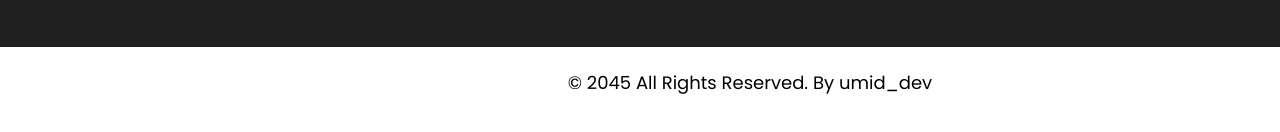
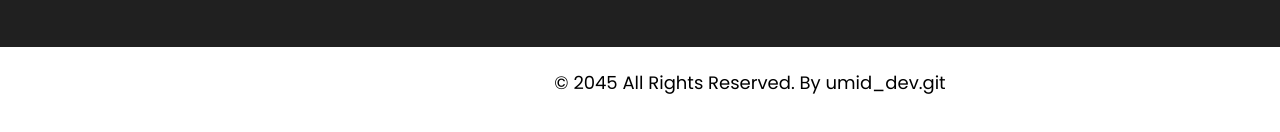
Before and after one commit to umidjon-03032001/Lime-Light, a plain HTML site: page index.html in a window 1280 px wide. Shown: the part 6974-7106 px from the top of the page. Drawn offline with Linux system fonts and the light colour scheme.

Commit message:
first cxom

```diff
--- a/index.html
+++ b/index.html
@@ -363,7 +363,7 @@
         </form>
       </section>
       <footer>
-        <p>© 2045 All Rights Reserved. By <a href="#">umid_dev</a></p>
+        <p>© 2045 All Rights Reserved. By <a href="#">umid_dev.git</a></p>
       </footer>
     </div>
   </body>
```
